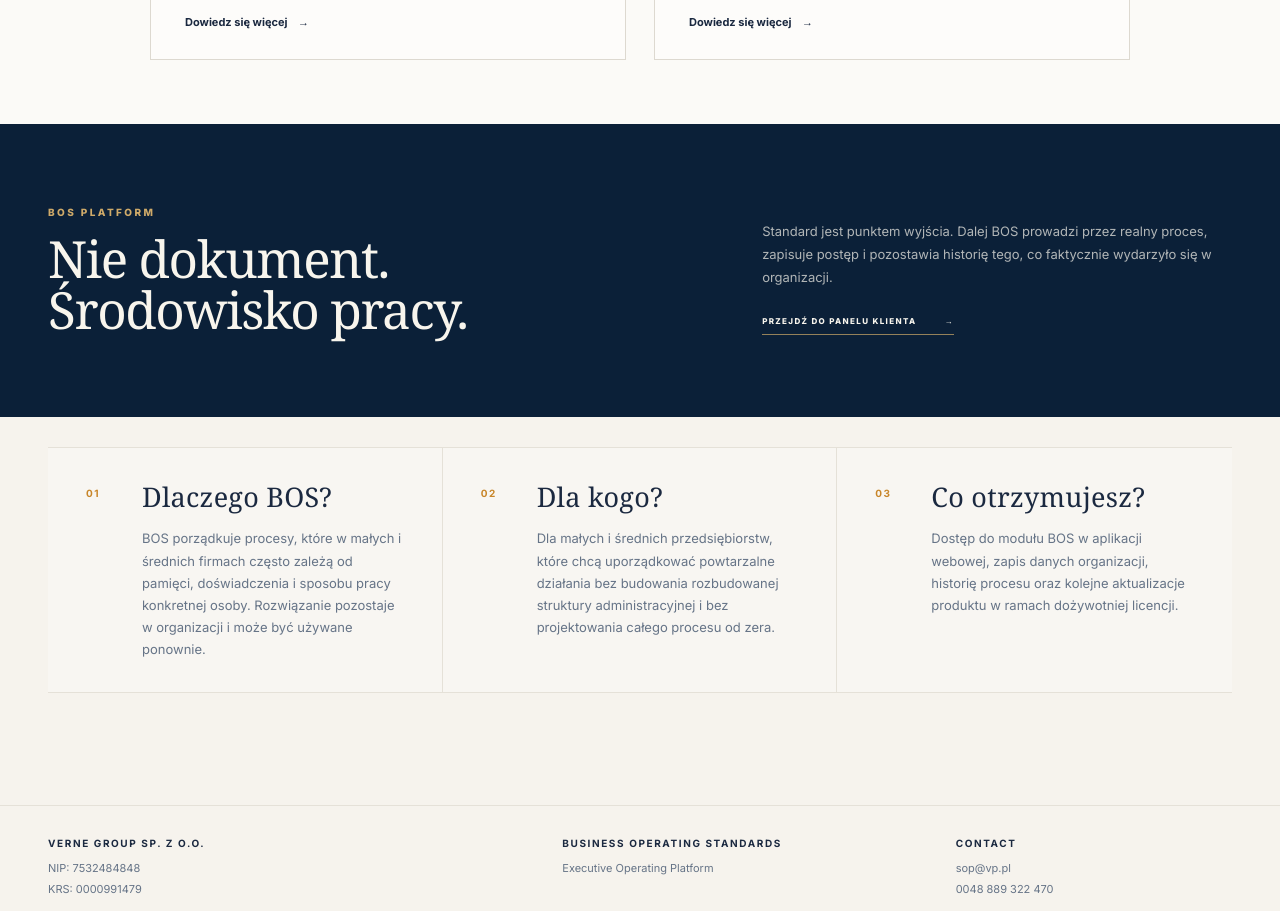
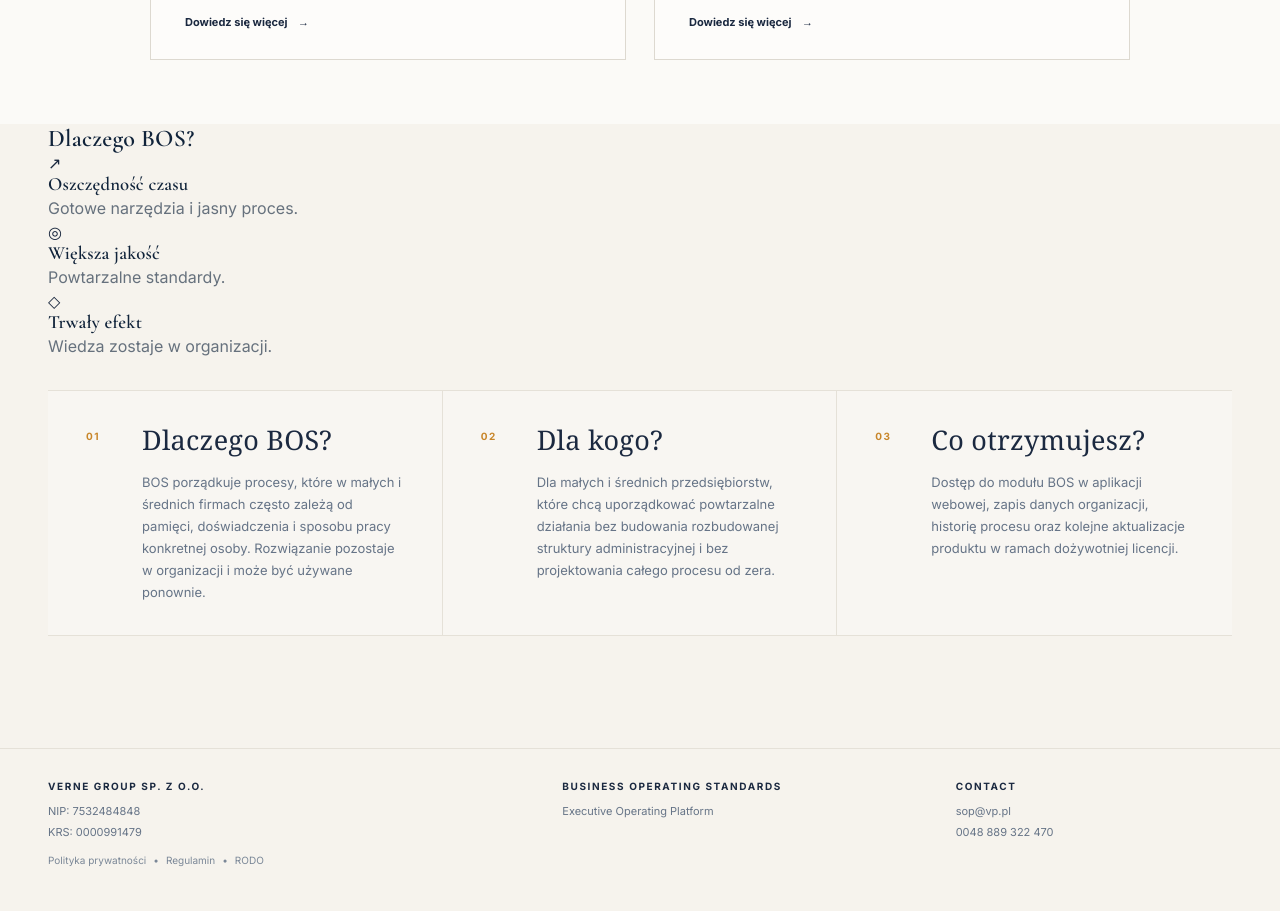
Before and after one commit to vernegroup/bos-platform, a Next.js app: page / in a window 1280 px wide. Shown: the part 1080-1991 px from the top of the page. Built offline with nearby package versions, Linux system fonts and the light colour scheme.

Commit message:
LAYOUT-05 add Why BOS section

```diff
--- a/app/page.tsx
+++ b/app/page.tsx
@@ -100,19 +100,28 @@ export default function HomePage() {
           </div>
         </section>
 
-        <section className="bos-home-platform">
-          <div className="bos-page-width bos-home-platform-grid">
-            <div>
-              <span className="bos-home-platform-kicker">BOS PLATFORM</span>
-              <h2>Nie dokument. Środowisko pracy.</h2>
-            </div>
-            <div className="bos-home-platform-copy">
-              <p>
-                Standard jest punktem wyjścia. Dalej BOS prowadzi przez realny
-                proces, zapisuje postęp i pozostawia historię tego, co faktycznie
-                wydarzyło się w organizacji.
-              </p>
-              <Link href="/login">PRZEJDŹ DO PANELU KLIENTA <span aria-hidden="true">→</span></Link>
+        <section className="bos-home-why" aria-labelledby="bos-why-title">
+          <div className="bos-page-width">
+            <h2 id="bos-why-title">Dlaczego BOS?</h2>
+
+            <div className="bos-home-why-grid">
+              <article className="bos-home-why-item">
+                <span className="bos-home-why-icon" aria-hidden="true">↗</span>
+                <h3>Oszczędność czasu</h3>
+                <p>Gotowe narzędzia i jasny proces.</p>
+              </article>
+
+              <article className="bos-home-why-item">
+                <span className="bos-home-why-icon" aria-hidden="true">◎</span>
+                <h3>Większa jakość</h3>
+                <p>Powtarzalne standardy.</p>
+              </article>
+
+              <article className="bos-home-why-item">
+                <span className="bos-home-why-icon" aria-hidden="true">◇</span>
+                <h3>Trwały efekt</h3>
+                <p>Wiedza zostaje w organizacji.</p>
+              </article>
             </div>
           </div>
         </section>
```
